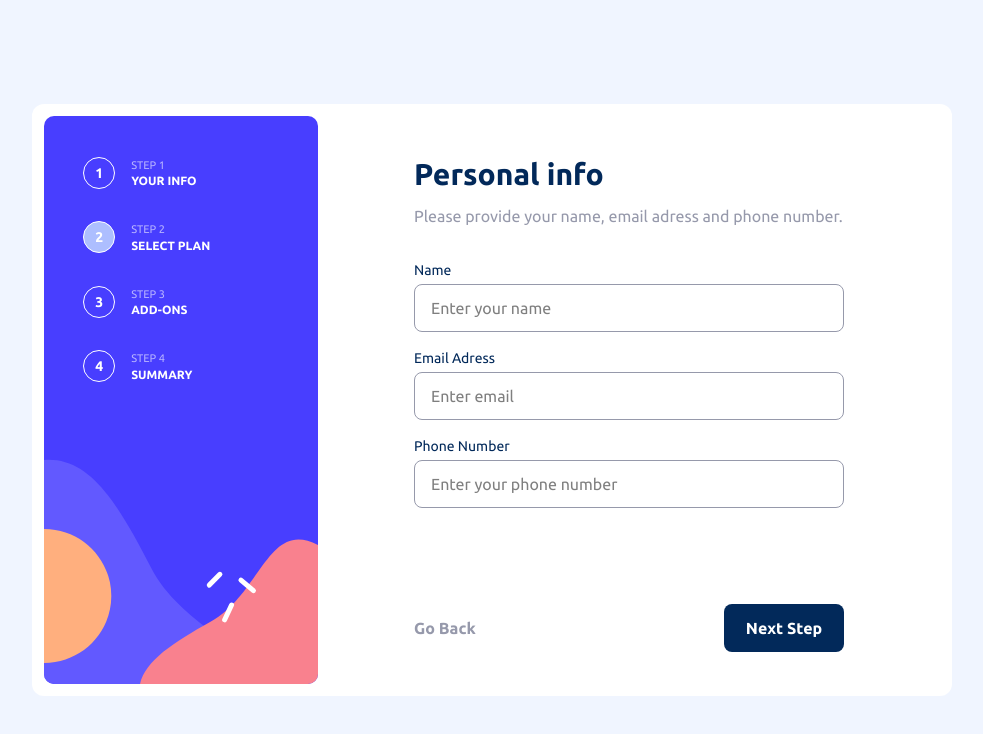
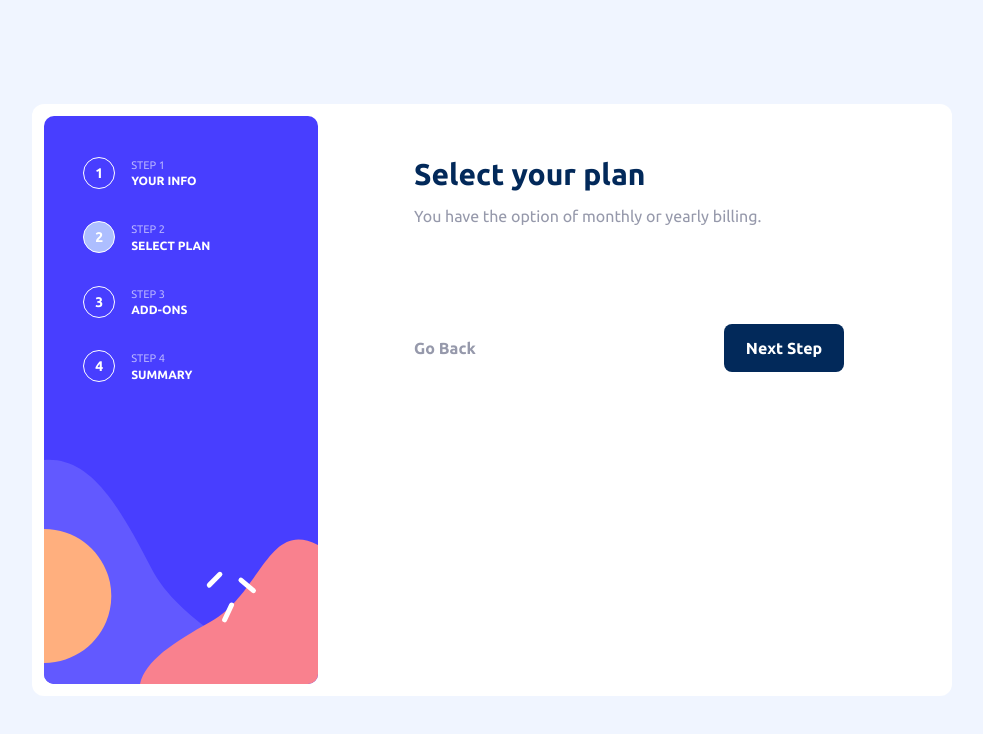
Before and after one commit to Metecan137/multi-step-form, a React (Vite) app: page / in a window 1280 px wide. Both pictures are taken after a click on the button "Next Step". Shown: the top 734 px of the page, without its empty margins (148-1131 px from the left). Built offline with nearby package versions, Linux system fonts and the light colour scheme.

Commit message:
selectplan eklendi ve button davranışları güncellendi form ile entegre edildi

```diff
--- a/src/App.tsx
+++ b/src/App.tsx
@@ -1,10 +1,14 @@
+import { useSelector } from 'react-redux'
 import './App.css'
 import DesktopSidebar from './components/DesktopSidebar'
 import FormButtons from './components/FormButtons'
 import MobileSidebar from './components/MobileSidebar'
+import SelectPlan from './components/SelectPlan'
 import YourInfo from './components/YourInfo'
+import { buttonCount } from './features/multiformSlice/multiformSlice'
 
 function App() {
+  const buttonNumber = useSelector(buttonCount)
 
   return (
     <div className='h-screen bg-neutral-blue-100 flex justify-center md:items-center'>
@@ -14,7 +18,8 @@ function App() {
         <div className="relative md:hidden">
           <MobileSidebar />
           <div className='absolute top-25 bg-white rounded-lg w-85 h-110 sm:w-110 sm:h-110 sm:top-43 left-1/2 -translate-x-1/2'>
-            <YourInfo />
+            {buttonNumber === 1 && <YourInfo />}
+            {buttonNumber === 2 && <SelectPlan />}
           </div>
         </div>
         <div className='fixed bottom-0 left-0 right-0 px-6 py-4 md:hidden bg-white'><FormButtons /></div>
@@ -23,7 +28,8 @@ function App() {
         {/* Desktop */}
         <div className='hidden md:grid md:grid-cols-[240px_1fr] lg:grid-cols-[274px_1fr] transition-all'>
           <DesktopSidebar />
-          <YourInfo />
+          {buttonNumber === 1 && <YourInfo />}
+          {buttonNumber === 2 && <SelectPlan />}
         </div>
       </div>
     </div>
--- a/src/components/FormButtons.tsx
+++ b/src/components/FormButtons.tsx
@@ -8,8 +8,8 @@ function FormButtons() {
 
     return (
         <div className={`flex ${buttonNumber > 1 ? "justify-between" : "justify-end"} items-center md:mt-8 lg:mt-24 font-bold`}>
-            {buttonNumber > 1 && <button className="text-neutral-grey-500" onClick={() => dispatch(decreaseButtonCount())}>Go Back</button>}
-            <button className="bg-primary-blue-950 rounded-lg w-30 text-white h-12" onClick={() => dispatch(increaseButtonCount())}>Next Step</button>
+            {buttonNumber > 1 && <button type="button" className="text-neutral-grey-500" onClick={() => dispatch(decreaseButtonCount())}>Go Back</button>}
+            <button type={buttonNumber === 1 ? "submit" : "button"} form={buttonNumber === 1 ? "your-info" : undefined} className={`${buttonNumber === 4 ? "bg-primary-purple-600" : "bg-primary-blue-950"} rounded-lg w-30 text-white h-12`} onClick={buttonNumber === 1 ? undefined : () => dispatch(increaseButtonCount())}>{buttonNumber === 4 ? "Confirm" : "Next Step"}</button>
         </div>
     )
 }
--- a/src/components/SelectPlan.tsx
+++ b/src/components/SelectPlan.tsx
@@ -1,7 +1,12 @@
+import FormButtons from "./FormButtons"
 
 function SelectPlan() {
   return (
-    <div>SelectPlan</div>
+    <div className="flex flex-col md:pt-10 md:px-24 pt-6 px-6">
+      <h1 className="text-3xl font-bold text-primary-blue-950">Select your plan</h1>
+      <p className="text-neutral-grey-500 pt-3">You have the option of monthly or yearly billing.</p>
+      <FormButtons/>
+    </div>
   )
 }
 
--- a/src/components/YourInfo.tsx
+++ b/src/components/YourInfo.tsx
@@ -1,17 +1,29 @@
 import { useForm, type SubmitHandler } from "react-hook-form"
 import FormButtons from "./FormButtons"
 import type { FormValues } from "../types"
+import { useDispatch, useSelector } from "react-redux"
+import { addFormValues, formInfo, increaseButtonCount } from "../features/multiformSlice/multiformSlice"
+
 function YourInfo() {
-    const { register, handleSubmit } = useForm<FormValues>()
+    const formValues = useSelector(formInfo)
+    const dispatch = useDispatch()
+    const { register, handleSubmit } = useForm<FormValues>({
+        defaultValues: {
+            name: formValues.name,
+            email: formValues.email,
+            phoneNumber: formValues.phoneNumber
+        }
+    })
     const onSubmit: SubmitHandler<FormValues> = (data) => {
-        console.log(data)
+        dispatch(addFormValues(data))
+        dispatch(increaseButtonCount())
     }
 
     return (
         <div className="flex flex-col md:pt-10 md:px-24 pt-6 px-6">
             <h1 className="text-3xl font-bold text-primary-blue-950">Personal info</h1>
             <p className="text-neutral-grey-500 pt-3">Please provide your name, email adress and phone number.</p>
-            <form className="flex flex-col" onSubmit={handleSubmit(onSubmit)}>
+            <form id="your-info" className="flex flex-col" onSubmit={handleSubmit(onSubmit)}>
                 <label className="text-sm text-primary-blue-950 mt-8">Name</label>
                 <input {...register("name")} className="w-full border rounded-lg h-12 mt-1 border-neutral-grey-500 p-4" placeholder="Enter your name"/>
                 <label className="text-sm text-primary-blue-950 mt-4">Email Adress</label>
--- a/src/features/multiformSlice/multiformSlice.ts
+++ b/src/features/multiformSlice/multiformSlice.ts
@@ -1,10 +1,13 @@
 import { createSlice } from "@reduxjs/toolkit";
 import type { RootState } from "../store";
+import type { FormValues } from "../../types";
+import type { PayloadAction } from "@reduxjs/toolkit";
 
 const multiformSlice = createSlice({
     name: "multiform",
     initialState:{
         buttonCount: 1,
+        formValues:{} as FormValues
     },
     reducers:{
         increaseButtonCount : (state) => {
@@ -17,10 +20,14 @@ const multiformSlice = createSlice({
                 state.buttonCount--
             }
         },
+        addFormValues : (state, action: PayloadAction<FormValues>) => {
+            state.formValues = action.payload
+        }
     },
 })
 
 
-export const {increaseButtonCount, decreaseButtonCount } = multiformSlice.actions
+export const formInfo = (state: RootState) => state.multiform.formValues
+export const {increaseButtonCount, decreaseButtonCount, addFormValues } = multiformSlice.actions
 export const buttonCount = (state: RootState) => state.multiform.buttonCount
 export default multiformSlice.reducer
```
